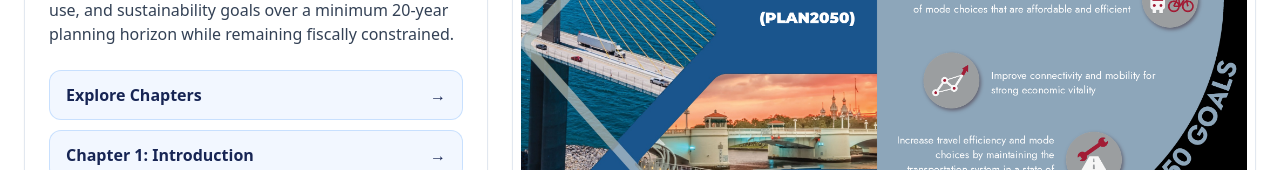
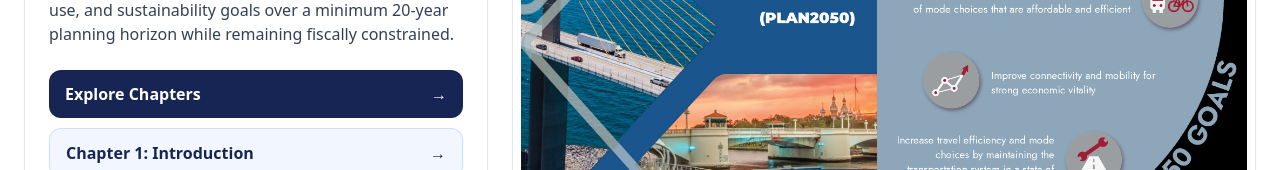
Before and after one commit to elishaadamu/transportation, a React (Vite) app: page / in a window 1280 px wide. Shown: the part 418-588 px from the top of the page. Built offline with nearby package versions, Linux system fonts and the light colour scheme.

Commit message:
refactor: update explore chapters link styling with dark background and white text in Home page

```diff
--- a/src/pages/Home.jsx
+++ b/src/pages/Home.jsx
@@ -22,7 +22,7 @@ function Home() {
                     <div className="space-y-2 xl:space-y-2.5 pt-2">
                         <Link
                             to="/explore_chapters"
-                            className="flex items-center justify-between px-4 py-2.5 sm:py-3 rounded-xl bg-blue-50/80 hover:bg-blue-100 text-blue-950 border border-blue-200/80 text-sm sm:text-base font-semibold transition-colors group"
+                            className="flex items-center justify-between px-4 py-2.5 sm:py-3 rounded-xl bg-blue-950 hover:bg-blue-900 text-white text-sm sm:text-base font-semibold transition-colors shadow-xs group"
                         >
                             <span>Explore Chapters</span>
                             <span className="group-hover:translate-x-1 transition-transform">&rarr;</span>
```
